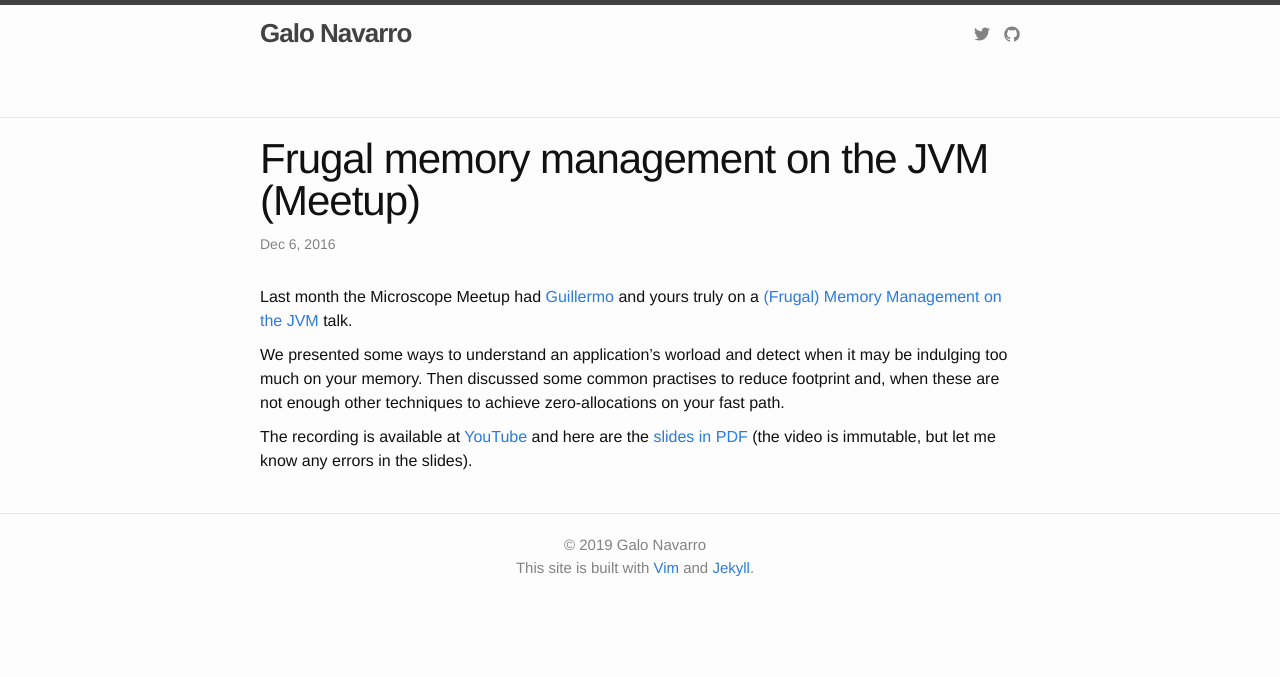
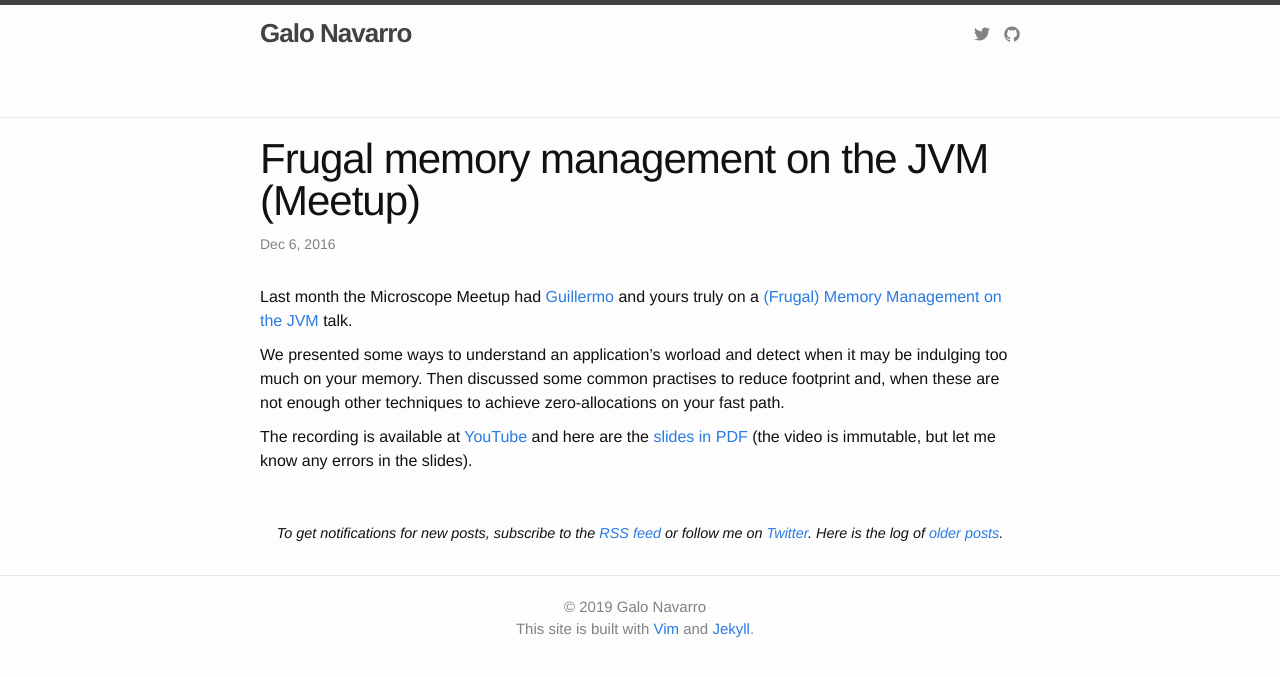
Before and after one commit to srvaroa/srvaroa.github.io, a Jekyll site: the page built from _posts/2016-12-06-frugal.md, in a window 1280 px wide. Shown: the top 677 px of the page. Built offline with Jekyll 4.4.1, drawn with Linux system fonts in a browser that asks for light colours.

Commit message:
Build, footer
Signed-off-by: Galo Navarro <anglorvaroa@gmail.com>

```diff
--- a/_layouts/post.html
+++ b/_layouts/post.html
@@ -13,3 +13,10 @@ layout: default
   </div>
 
 </article>
+
+<p style='font-size:90%; font-style:italic; text-align:center; margin-top:50px;'>
+To get notifications for new posts, subscribe to the
+<a href="{{ "/feed.xml" | prepend: site.baseurl }}">RSS feed</a>
+or follow me on <a href="https://twitter.com/srvaroa">Twitter</a>.
+Here is the log of <a href="/">older posts</a>.
+</p>
```
Also changed, not shown: Gemfile.lock.
